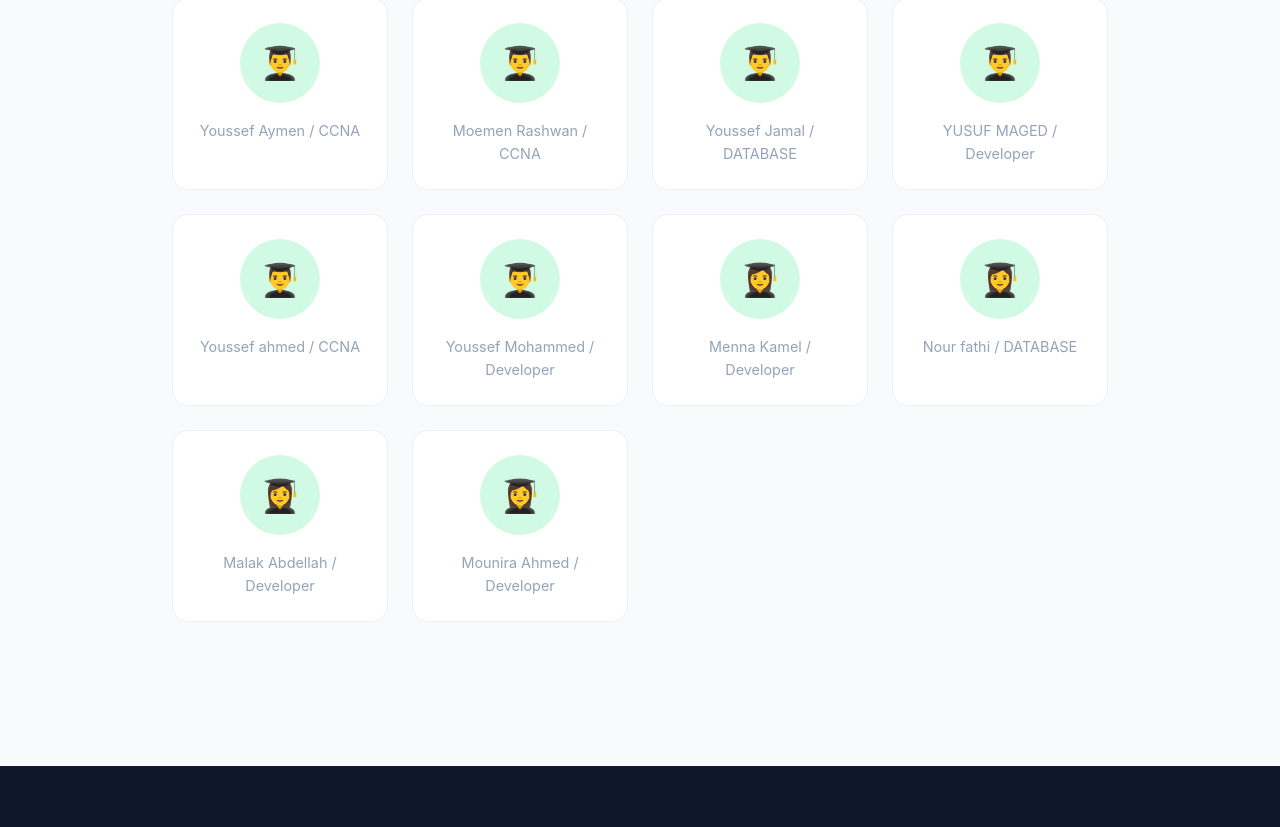
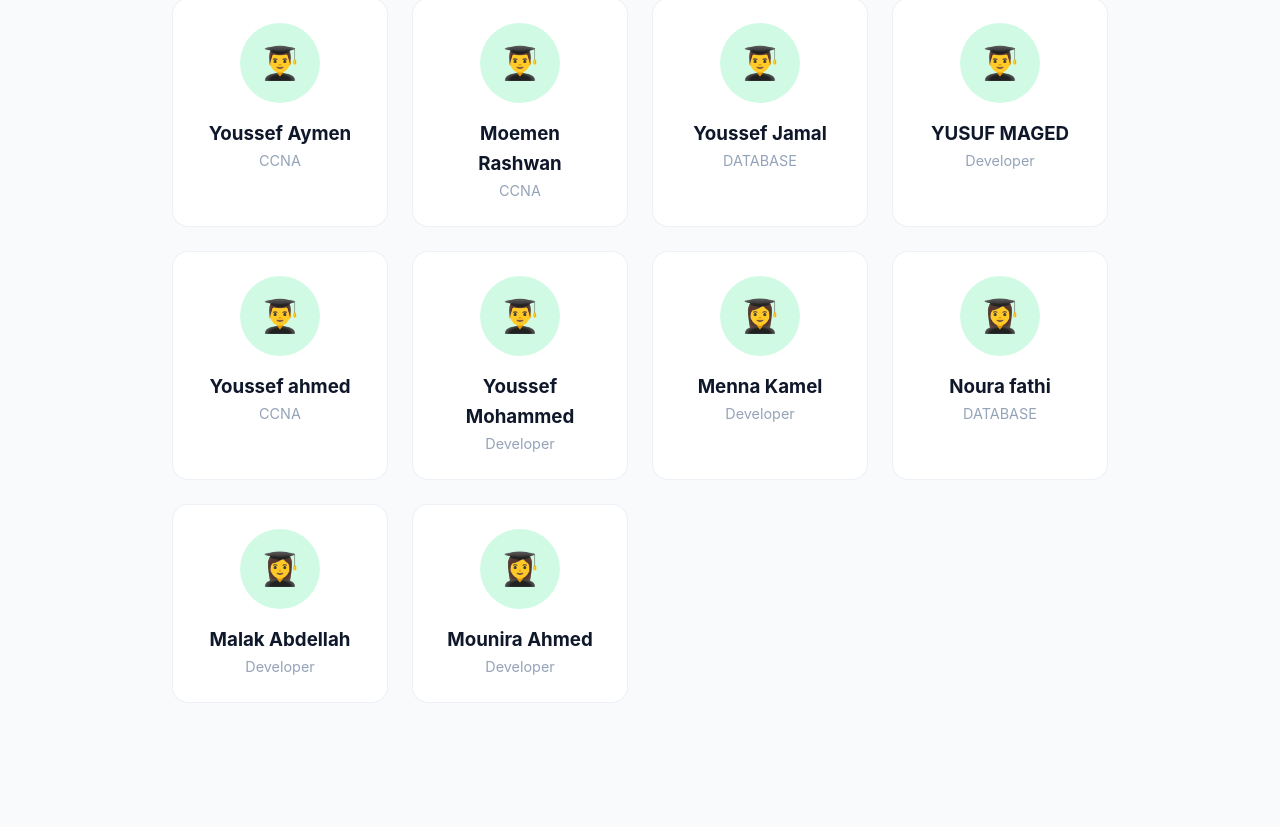
Before and after one commit to youssefmohammed12/health-bridge, a plain HTML site: page about.html in a window 1280 px wide. Shown: the part 1530-2357 px from the top of the page. Drawn offline with Linux system fonts and the light colour scheme.

Commit message:
Update about.html
edit names

```diff
--- a/about.html
+++ b/about.html
@@ -186,81 +186,81 @@
           <!-- Student 1 -->
           <div class="team-card">
             <div class="team-avatar">👨‍🎓</div>
-            <h3></h3>
+            <h3> Youssef Aymen </h3>
             <p style="color: var(--text-muted); font-size: 0.9rem">
-              Youssef Aymen / CCNA
+               CCNA
             </p>
           </div>
           <!-- Student 2 -->
           <div class="team-card">
             <div class="team-avatar">👨‍🎓</div>
-            <h3></h3>
+            <h3> Moemen Rashwan </h3>
             <p style="color: var(--text-muted); font-size: 0.9rem">
-              Moemen Rashwan / CCNA
+               CCNA
             </p>
           </div>
           <!-- Student 3 -->
           <div class="team-card">
             <div class="team-avatar">👨‍🎓</div>
-            <h3></h3>
+            <h3>Youssef Jamal</h3>
             <p style="color: var(--text-muted); font-size: 0.9rem">
-              Youssef Jamal / DATABASE
+               DATABASE
             </p>
           </div>
           <!-- Student 4 -->
           <div class="team-card">
             <div class="team-avatar">👨‍🎓</div>
-            <h3></h3>
+            <h3>YUSUF MAGED</h3>
             <p style="color: var(--text-muted); font-size: 0.9rem">
-              YUSUF MAGED / Developer
+              Developer
             </p>
           </div>
           <!-- Student 5 -->
           <div class="team-card">
             <div class="team-avatar">👨‍🎓</div>
-            <h3></h3>
+            <h3>Youssef ahmed </h3>
             <p style="color: var(--text-muted); font-size: 0.9rem">
-              Youssef ahmed / CCNA
+               CCNA
             </p>
           </div>
           <!-- Student 6 -->
           <div class="team-card">
             <div class="team-avatar">👨‍🎓</div>
-            <h3></h3>
+            <h3>Youssef Mohammed </h3>
             <p style="color: var(--text-muted); font-size: 0.9rem">
-              Youssef Mohammed / Developer
+               Developer
             </p>
           </div>
           <!-- Student 7 -->
           <div class="team-card">
             <div class="team-avatar">👩‍🎓</div>
-            <h3></h3>
+            <h3>Menna Kamel</h3>
             <p style="color: var(--text-muted); font-size: 0.9rem">
-              Menna Kamel / Developer
+               Developer
             </p>
           </div>
           <!-- Student 8 -->
           <div class="team-card">
             <div class="team-avatar">👩‍🎓</div>
-            <h3></h3>
+            <h3>Noura fathi</h3>
             <p style="color: var(--text-muted); font-size: 0.9rem">
-              Nour fathi / DATABASE
+               DATABASE
             </p>
           </div>
           <!-- Student 9 -->
           <div class="team-card">
             <div class="team-avatar">👩‍🎓</div>
-            <h3></h3>
+            <h3>Malak Abdellah</h3>
             <p style="color: var(--text-muted); font-size: 0.9rem">
-              Malak Abdellah / Developer
+               Developer
             </p>
           </div>
           <!-- Student 10 -->
           <div class="team-card">
             <div class="team-avatar">👩‍🎓</div>
-            <h3></h3>
+            <h3>Mounira Ahmed</h3>
             <p style="color: var(--text-muted); font-size: 0.9rem">
-              Mounira Ahmed / Developer
+               Developer
             </p>
           </div>
         </div>
@@ -281,13 +281,11 @@
           <ul style="margin-top: 1rem">
             <li>
               <a href="doctors.html" data-translate="findDoctor"
-                >Find a Doctor</a
-              >
+                >Find a Doctor</a>
             </li>
             <li>
               <a href="appointments.html" data-translate="bookAppointment"
-                >Book Appointment</a
-              >
+                >Book Appointment</a>
             </li>
             <li>
               <a href="emergency.html" data-translate="emergency">Emergency</a>
```
